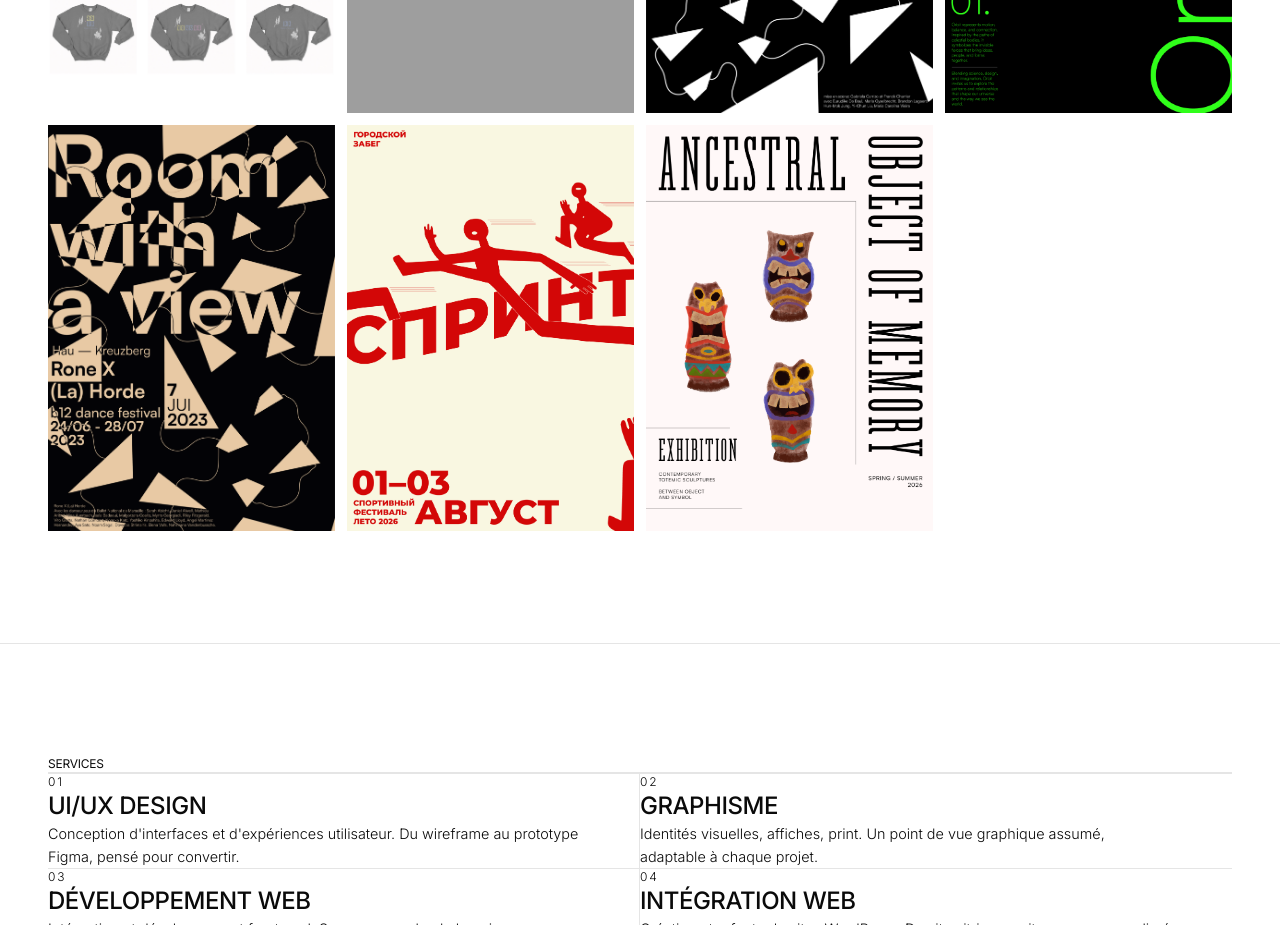
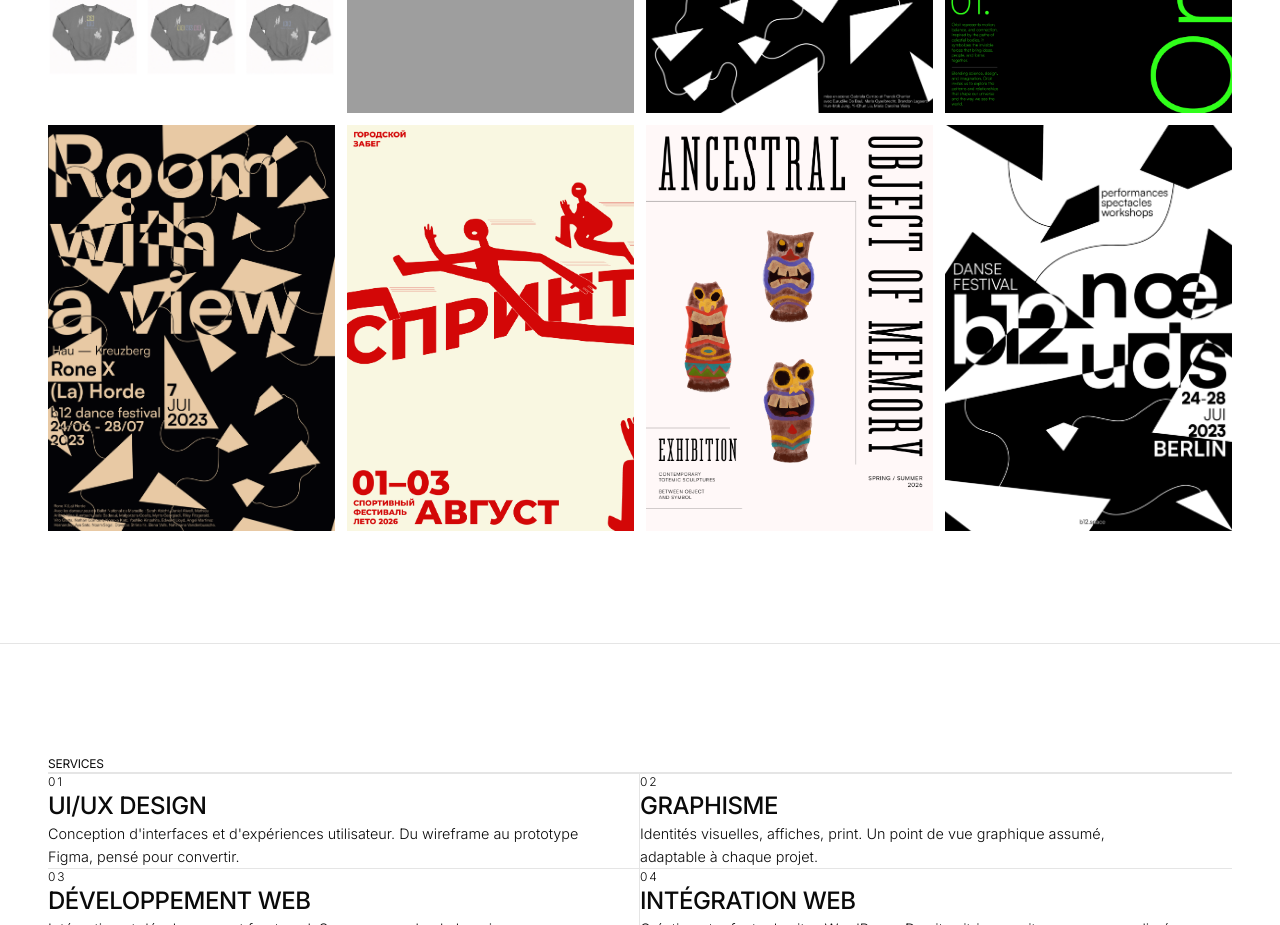
Before and after one commit to GwenAy/ayllon-galerie, a Next.js app: page / in a window 1280 px wide. Shown: the part 1660-2585 px from the top of the page. Built offline with nearby package versions, Linux system fonts and the light colour scheme; grey boxes are pictures that could not be loaded.

Commit message:
ajout poster

```diff
--- a/components/Creations.tsx
+++ b/components/Creations.tsx
@@ -19,6 +19,7 @@ const series = [
       { id: 9, src: "/affiches/Room-with-a-view.webp", alt: "Divers 09" },
       { id: 10, src: "/affiches/Sprint.webp", alt: "Divers 10" },
       { id: 11, src: "/affiches/Totem.webp", alt: "Divers 11" },
+      { id: 12, src: "/affiches/B12.webp", alt: "Divers 12" },
     ],
   },
 ];
```
Also changed, not shown: public/affiches/B12.webp (added).
